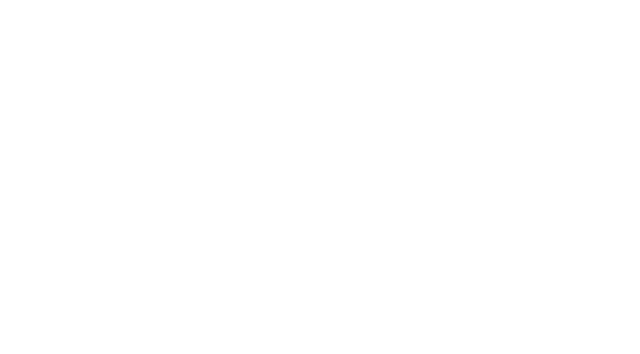
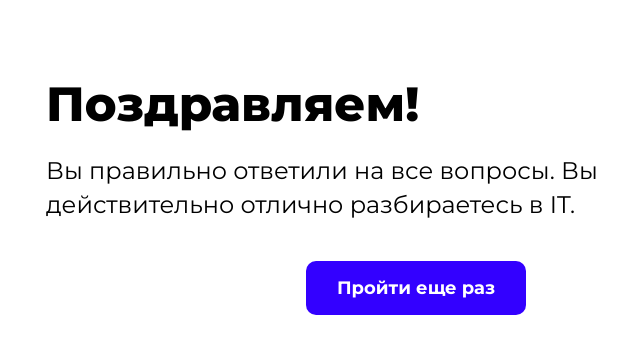
Before and after one commit to kotet912/quiz-app, a Nuxt app: page /results in a window 1280 px wide. Shown: the top 354 px of the page, without its empty margins (224-864 px from the left). Built offline with nearby package versions, Linux system fonts and the light colour scheme.

Commit message:
Стилизация страницы результат

```diff
--- a/app.vue
+++ b/app.vue
@@ -11,4 +11,13 @@
 body {
   font-family: Montserrat;
 }
+ul {
+  list-style-type: none;
+  padding: 0;
+  margin: 0;
+}
+h2,
+p {
+  margin: 0;
+}
 </style>
--- a/components/QuizQuestion.vue
+++ b/components/QuizQuestion.vue
@@ -31,11 +31,6 @@ const selectAnswer = (index) => {
 </script>
 
 <style lang="scss" scoped>
-ul {
-  list-style-type: none;
-  padding: 0;
-  margin: 0;
-}
 li {
   margin-bottom: 20px;
   cursor: pointer;
@@ -50,6 +45,7 @@ li {
     font-size: 24px;
     font-weight: 700;
     line-height: 29px;
+    margin-bottom: 20px;
   }
   &__circle {
     min-width: 20px;
--- a/nuxt.config.ts
+++ b/nuxt.config.ts
@@ -2,7 +2,9 @@
 
 export default defineNuxtConfig({
   compatibilityDate: '2024-04-03',
-
+  css: [
+    'normalize.css/normalize.css'
+  ],
   modules: [
     '@pinia/nuxt',
   ],
--- a/package.json
+++ b/package.json
@@ -11,6 +11,7 @@
   },
   "dependencies": {
     "@pinia/nuxt": "^0.5.5",
+    "normalize.css": "^8.0.1",
     "nuxt": "^3.13.2",
     "pinia": "^2.2.4",
     "vue": "latest",
--- a/pages/index.vue
+++ b/pages/index.vue
@@ -7,6 +7,7 @@
       @answerSelected="handleAnswer"
     />
     <ProgressBar
+      v-if="currentQuestion"
       :progress="progress"
       :currentQuestion="quizStore.currentQuestionIndex"
       :totalQuestions="quizStore.questions.length + 1"
--- a/pages/results.vue
+++ b/pages/results.vue
@@ -1,7 +1,124 @@
 <template>
-  <div>
-    <!-- Страница с результатами теста -->
+  <div class="results">
+    <h2 class="results__title">{{ resultTitle }}</h2>
+    <p class="results__score">{{ resultMessage }}</p>
+    <ul class="results__list">
+      <li
+        v-for="(question, index) in quizStore.questions"
+        :key="index"
+        :class="['results__item', getAnswerClass(index)]"
+      >
+        <p class="results__question">{{ question.question }}</p>
+        <p class="results__user-answer">
+          {{ question.answers[quizStore.userAnswers[index]].text }}
+        </p>
+      </li>
+    </ul>
+    <button class="results__btn" @click="restartQuiz">Пройти еще раз</button>
   </div>
 </template>
 
-<script setup></script>
+<script setup>
+import { useQuizStore } from '@/stores/quiz';
+import { computed } from 'vue';
+import { useRouter } from 'vue-router';
+
+const quizStore = useQuizStore();
+const router = useRouter();
+
+const correctAnswersCount = computed(() => {
+  return quizStore.userAnswers.filter(
+    (answer, index) => answer === quizStore.questions[index].correctAnswerIndex
+  ).length;
+});
+
+const resultTitle = computed(() => {
+  if (correctAnswersCount.value === quizStore.questions.length) {
+    return 'Поздравляем!';
+  } else if (correctAnswersCount.value > 0) {
+    return 'Хороший результат!';
+  } else {
+    return 'Упс :(';
+  }
+});
+
+const resultMessage = computed(() => {
+  if (correctAnswersCount.value === quizStore.questions.length) {
+    return 'Вы правильно ответили на все вопросы. Вы действительно отлично разбираетесь в IT.';
+  } else if (correctAnswersCount.value > 0) {
+    return `Вы ответили правильно на ${correctAnswersCount.value} вопросов. Так держать!`;
+  } else {
+    return 'Вы неправильно ответили на все вопросы. Нужно подучить теорию.';
+  }
+});
+
+const getAnswerClass = (index) => {
+  return quizStore.userAnswers[index] ===
+    quizStore.questions[index].correctAnswerIndex
+    ? 'results__item_correct'
+    : 'results__item_incorrect';
+};
+
+const restartQuiz = () => {
+  quizStore.$reset();
+  router.push('/');
+};
+</script>
+
+<style lang="scss" scoped>
+.results {
+  padding: 75px 270px;
+  display: flex;
+  flex-direction: column;
+  gap: 20px;
+  &__title {
+    font-size: 48px;
+    font-weight: 800;
+    line-height: 59px;
+  }
+  &__score {
+    font-size: 24px;
+    font-weight: 400;
+    line-height: 140%;
+  }
+  &__list {
+    list-style: none;
+    padding: 0;
+    display: flex;
+    flex-direction: column;
+    gap: 20px;
+  }
+
+  &__item {
+    padding: 40px;
+    border-radius: 20px;
+    &_correct {
+      background: rgb(229, 245, 225);
+    }
+    &_incorrect {
+      background: rgb(255, 224, 224);
+    }
+  }
+
+  &__question,
+  &__user-answer,
+  &__correct-answer {
+    margin: 5px 0;
+  }
+
+  &__btn {
+    border-radius: 10px;
+    background: rgb(51, 0, 255);
+    color: rgb(255, 255, 255);
+    font-size: 18px;
+    font-weight: 700;
+    line-height: 22px;
+    outline: none;
+    border: none;
+    width: 220px;
+    height: 54px;
+    margin: auto;
+    cursor: pointer;
+  }
+}
+</style>
--- a/stores/quiz.js
+++ b/stores/quiz.js
@@ -45,5 +45,9 @@ export const useQuizStore = defineStore('quiz', {
         };
       });
     },
+    $reset () {
+      this.currentQuestionIndex = 0;
+      this.userAnswers = [];
+    },
   },
 });
```
Also changed, not shown: 2 other files (tests, documents, lock files or other folders).
